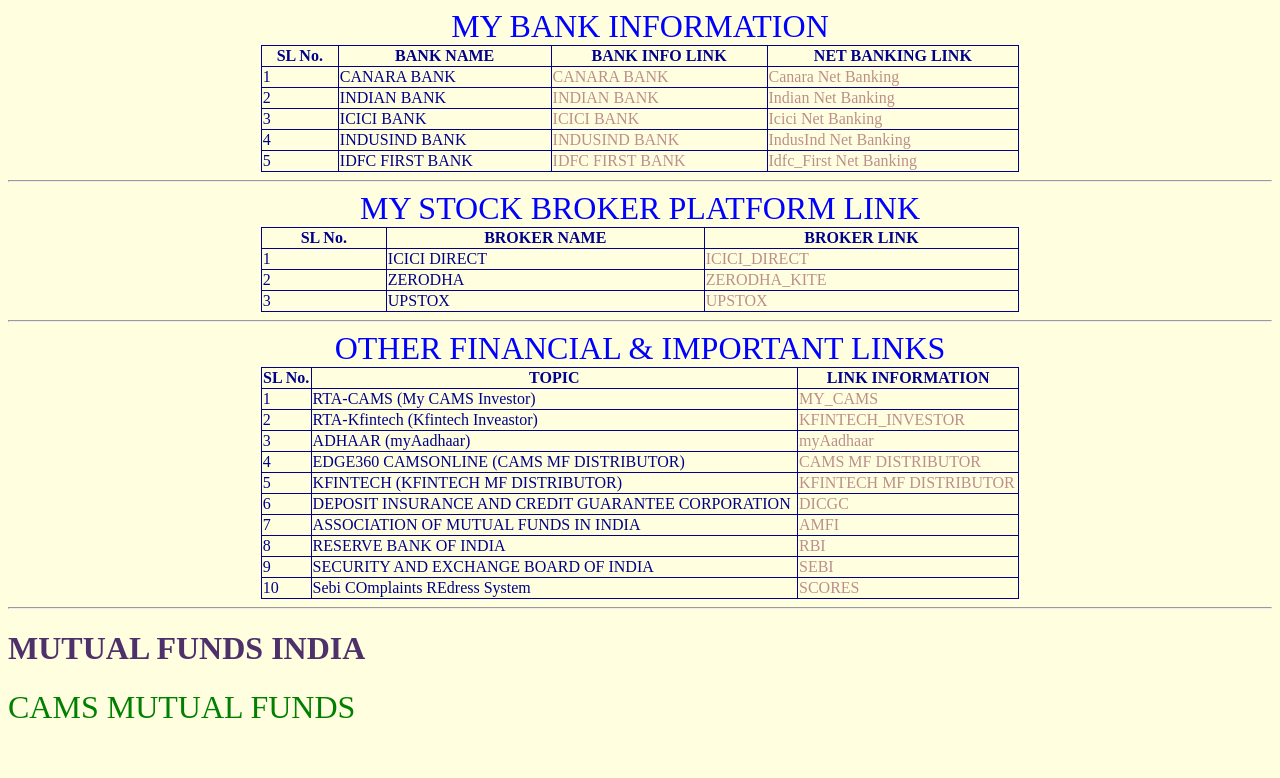
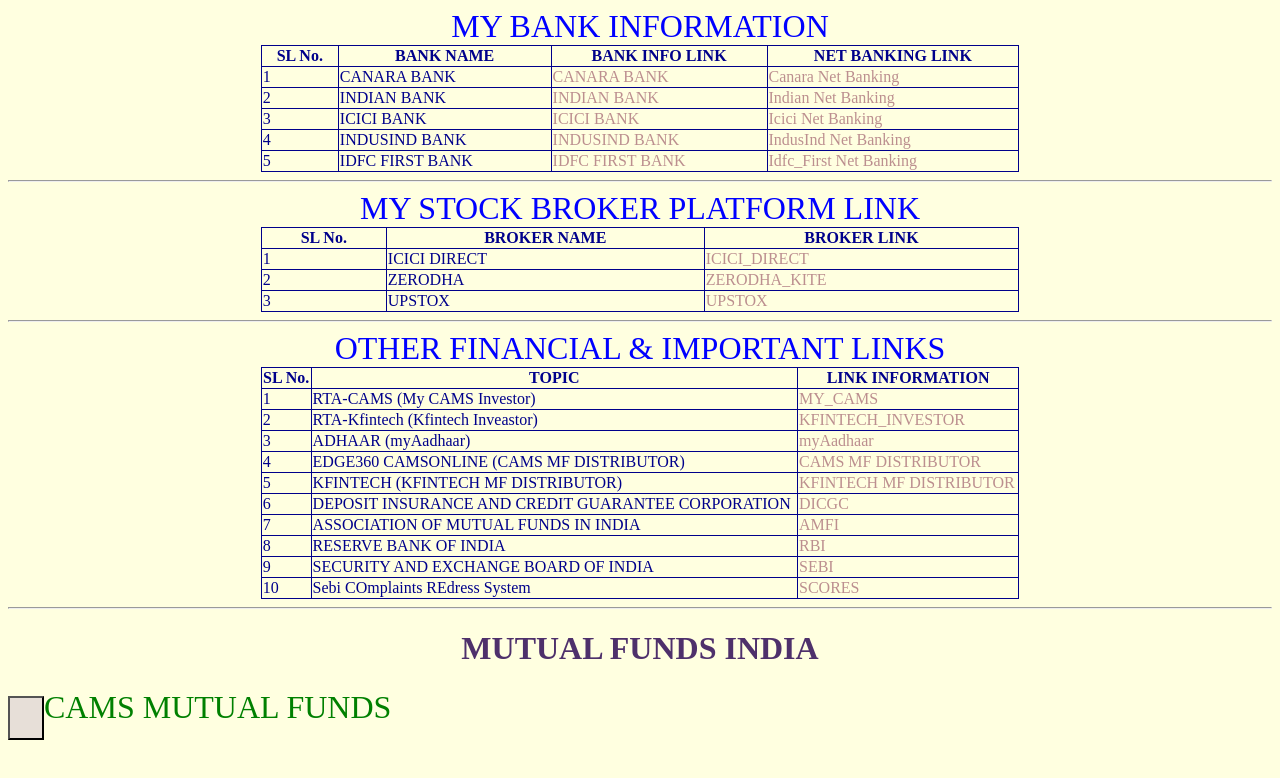
Before and after one commit to CHOUDHURYSTOCKS/FINANCIALLINKS, a plain HTML site: page mybanksinfo.html in a window 1280 px wide. Drawn offline with Linux system fonts and the light colour scheme.

Commit message:
Update mybanksinfo.html

```diff
--- a/mybanksinfo.html
+++ b/mybanksinfo.html
@@ -30,8 +30,12 @@
               }
 		h1{
 			color:#4e306b;
+			text-align:center;
 		}
-
+		button{
+			padding:20px 16px;
+			background-color:#e7dfd8;
+		}
 
 	</style>
 </head>
@@ -165,7 +169,7 @@
 	</table>
 	<hr>
 	<h1>MUTUAL FUNDS INDIA</h1>
-	<p><a href="CAMS_MF.html" target="_blank" style="color:green;font-size:2em">CAMS MUTUAL FUNDS</a></p>
+	<button></button><a href="CAMS_MF.html" target="_blank" style="color:green;font-size:2em;text-align:center;">CAMS MUTUAL FUNDS</a></button>
 
 </body>
 </html>
```
